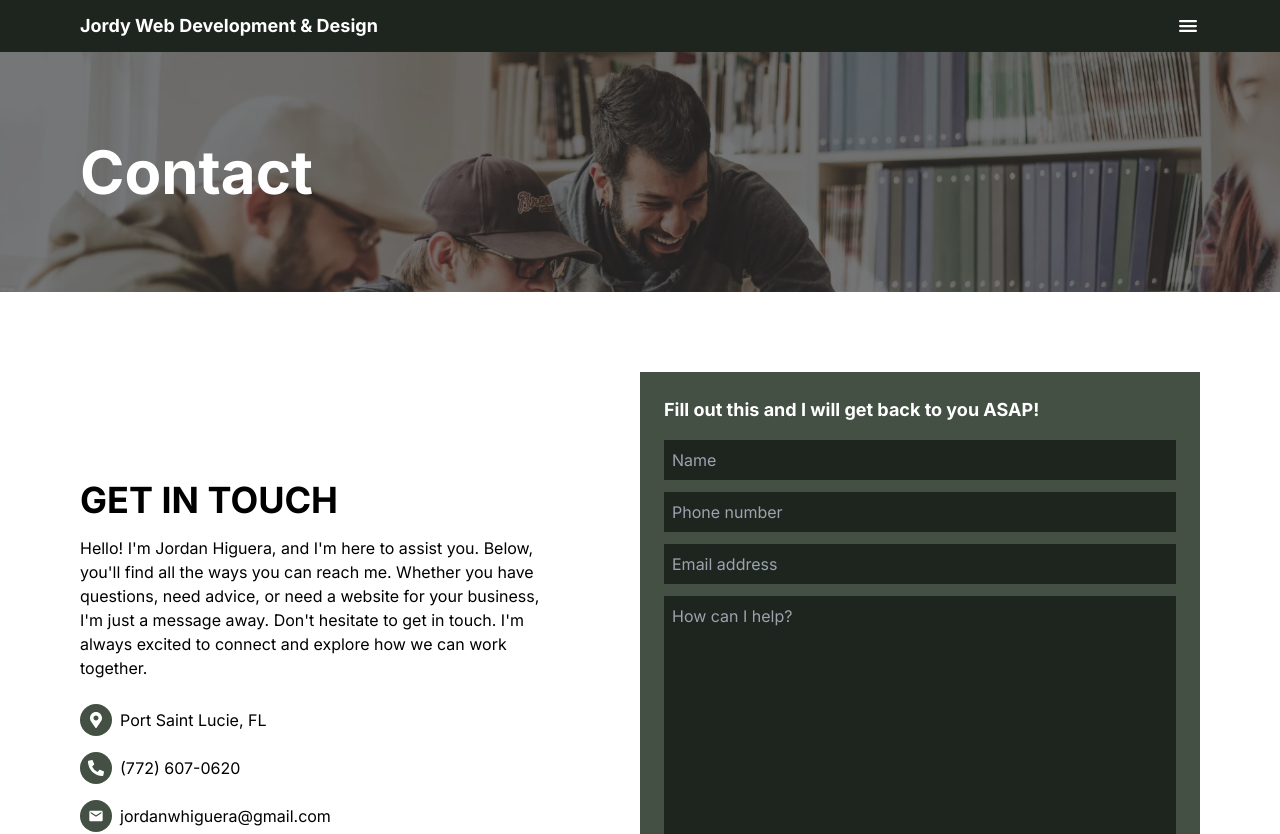
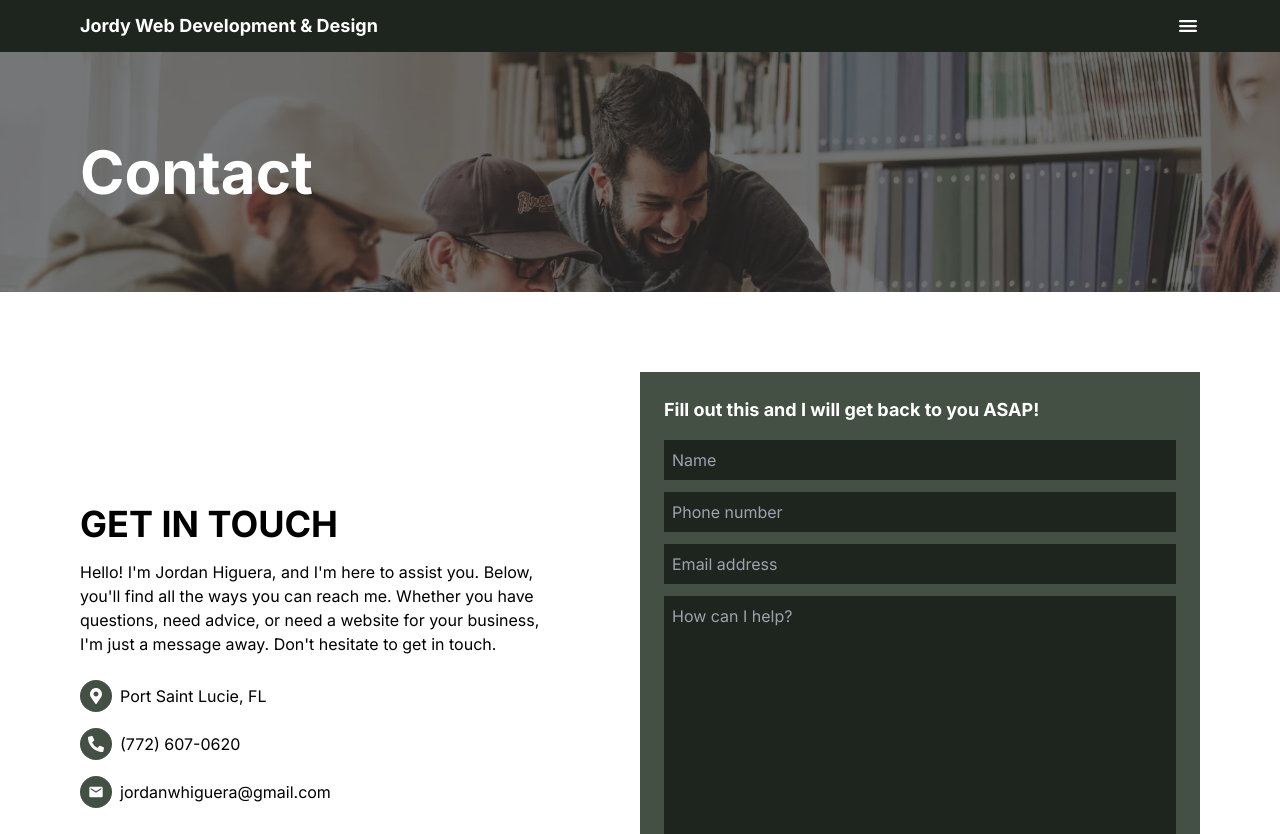
Before and after one commit to jordanwhiguera/web-dev, a Next.js app: page /contact in a window 1280 px wide. Shown: the top 834 px of the page. Built offline with nearby package versions, Linux system fonts and the light colour scheme.

Commit message:
updated contact section text

```diff
--- a/app/components/Contact/ContactSection.tsx
+++ b/app/components/Contact/ContactSection.tsx
@@ -53,8 +53,6 @@ const ContactSection: React.FC = () => {
               Below, you&apos;ll find all the ways you can reach me. Whether you
               have questions, need advice, or need a website for your business,
               I&apos;m just a message away. Don&apos;t hesitate to get in touch.
-              I&apos;m always excited to connect and explore how we can work
-              together.
             </p>
             {/* Contact details and social icons */}
             <div className="space-y-4">
```
